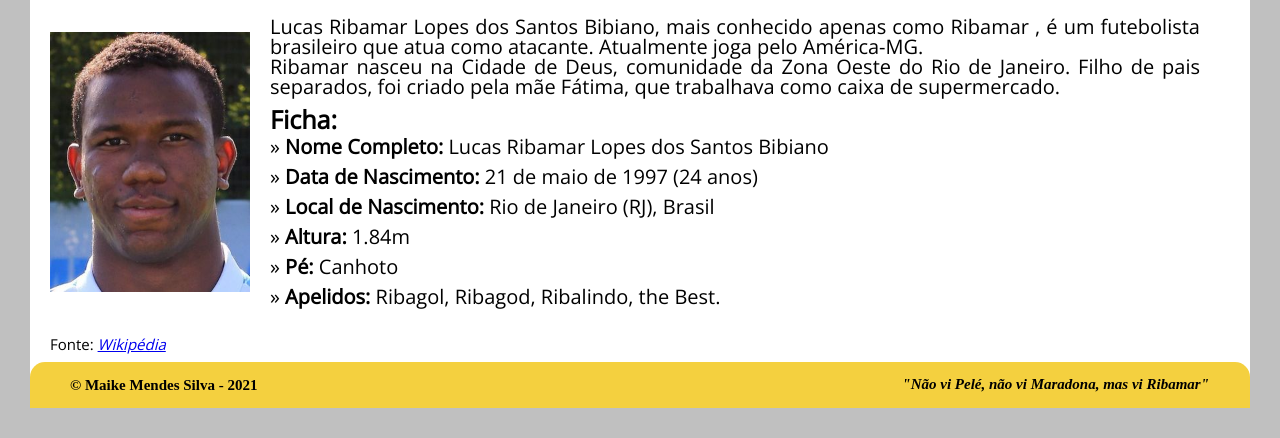
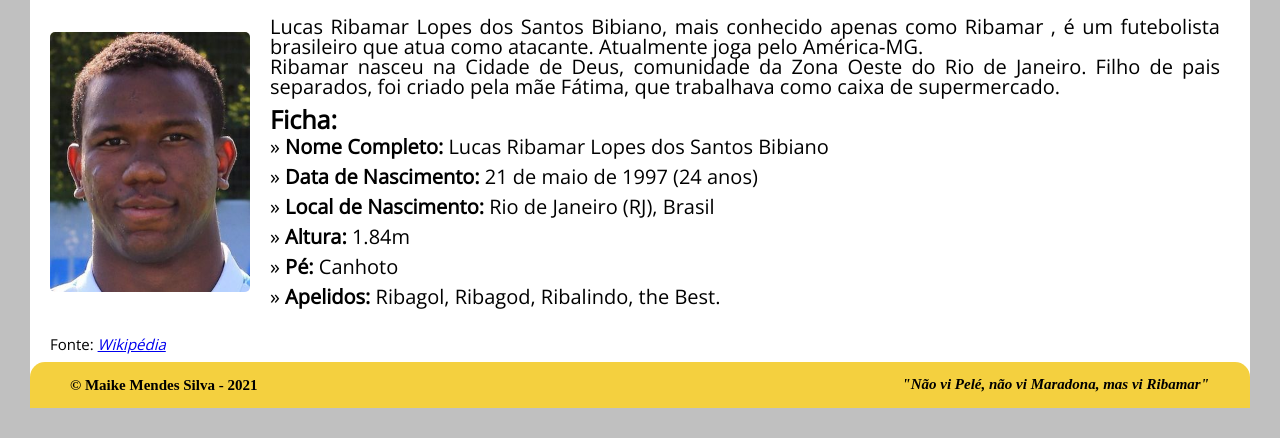
Before and after one commit to maike-mendes-silva/Exercicio1-DW2, a plain HTML site: page queme.html in a window 1280 px wide. Shown: the part 432-870 px from the top of the page. Drawn offline with nearby package versions, Linux system fonts and the light colour scheme.

Commit message:
Update queme.css

```diff
--- a/css/queme.css
+++ b/css/queme.css
@@ -1,6 +1,3 @@
-.container_main{
-    background-color: #FFFFFF;
-}
 
 .titulo_main{
     font-size: 40px;
@@ -12,13 +9,14 @@
 }
 
 .imagem{
+    border-radius: 5px;
     float: left;
     width: 200px;
-    padding: 35px 20px 20px 20px;
+    margin: 35px 20px 20px 20px;
 }
 
 .container_paragrafo{
-    padding: 20px 50px 10px 0;
+    padding: 20px 30px 10px 0;
 }
 
 .texto{
```
